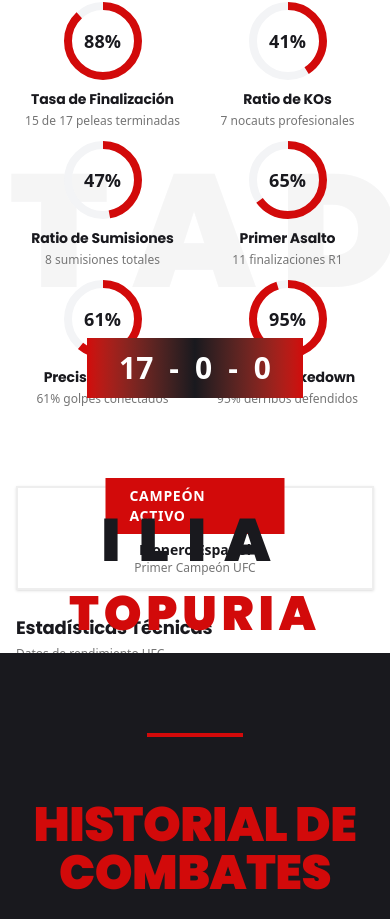
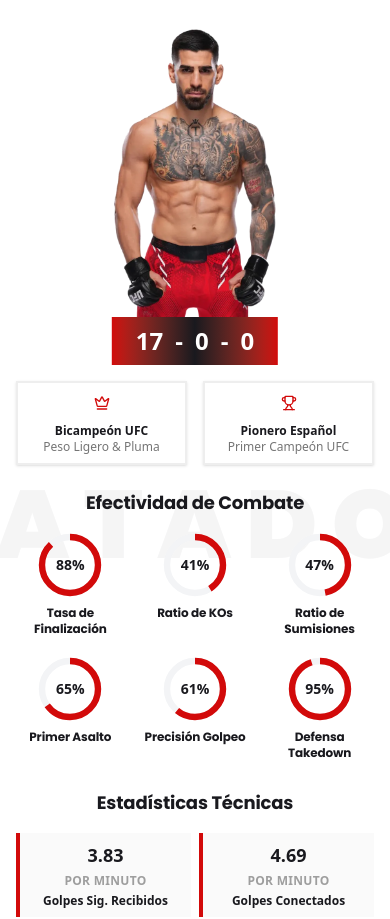
Before and after one commit to sebastiangrl/topuria-website, a Next.js app: page / in a window 390 px wide. Shown: the part 1035-1954 px from the top of the page. Built offline with nearby package versions, Linux system fonts and the light colour scheme.

Commit message:
Mobile fix

```diff
--- a/src/components/layout/header.tsx
+++ b/src/components/layout/header.tsx
@@ -33,8 +33,13 @@
       const currentSection = sections.find(section => {
         const element = document.getElementById(section)
         if (element) {
-          const rect = element.getBoundingClientRect()
-          return rect.top <= 100 && rect.bottom >= 100
+          try {
+            const rect = element.getBoundingClientRect()
+            return rect.top <= 100 && rect.bottom >= 100
+          } catch (error) {
+            console.warn(`Error getting bounds for section ${section}:`, error)
+            return false
+          }
         }
         return false
       })
@@ -60,6 +65,7 @@
         behavior: 'smooth'
       })
     }
+    // Cerrar el menú móvil después de hacer clic
     setIsMobileMenuOpen(false)
   }
 
@@ -256,7 +262,11 @@
                     transition={{ duration: 0.3, delay: index * 0.1 }}
                   >
                     <button
-                      onClick={() => scrollToSection(item.id)}
+                      onClick={(e) => {
+                        e.preventDefault()
+                        e.stopPropagation()
+                        scrollToSection(item.id)
+                      }}
                       className={cn(
                         'w-full text-left px-6 py-4 text-base font-bold uppercase tracking-wider transition-all duration-300',
                         'hover:bg-topuria-red/10 hover:text-topuria-red',
--- a/src/components/sections/fights-section.tsx
+++ b/src/components/sections/fights-section.tsx
@@ -45,7 +45,7 @@
     const fecha = new Date(fechaString)
     return fecha.toLocaleDateString('es-ES', {
       year: 'numeric',
-      month: 'long',
+      month: 'short',
       day: 'numeric'
     })
   }
@@ -54,11 +54,11 @@
     <section
       ref={sectionRef}
       id="career"
-      className="py-20 bg-topuria-black relative overflow-hidden"
+      className="py-12 lg:py-20 bg-topuria-black relative overflow-hidden"
     >
       {/* Background Title */}
       <div className="absolute inset-0 flex items-center justify-center pointer-events-none">
-        <h1 className="text-[20vw] md:text-[15vw] lg:text-[12vw] font-black text-gray-700/30 select-none">
+        <h1 className="text-[25vw] md:text-[20vw] lg:text-[12vw] font-black text-gray-700/20 select-none">
           COMBATES
         </h1>
       </div>
@@ -67,36 +67,126 @@
         variants={containerVariants}
         initial="hidden"
         animate={isInView ? "visible" : "hidden"}
-        className="container mx-auto px-6 lg:px-8 relative z-10"
+        className="container mx-auto px-4 lg:px-8 relative z-10"
       >
-        {/* Header - Solo línea roja */}
-        <motion.div variants={itemVariants} className="text-center mb-16">
-          <div className="w-24 h-1 bg-topuria-red mx-auto"></div>
+        {/* Header */}
+        <motion.div variants={itemVariants} className="text-center mb-8 lg:mb-16">
+          <div className="w-16 lg:w-24 h-1 bg-topuria-red mx-auto"></div>
         </motion.div>
 
         {/* Main Content */}
-        <div className="space-y-16">
+        <div className="space-y-8 lg:space-y-16">
 
-          {/* Título Llamativo - Una sola línea */}
+          {/* Título */}
           <motion.div variants={itemVariants} className="text-center">
-            <h2 className="text-5xl md:text-6xl lg:text-7xl font-black text-topuria-red">
+            <h2 className="text-3xl md:text-4xl lg:text-7xl font-black text-topuria-red leading-tight">
               HISTORIAL DE COMBATES
             </h2>
-            <div className="w-32 h-1 bg-topuria-red mx-auto mt-6"></div>
+            <div className="w-20 lg:w-32 h-1 bg-topuria-red mx-auto mt-4 lg:mt-6"></div>
           </motion.div>
 
-          {/* VS Layout */}
-          <motion.div variants={itemVariants} className="relative">
-
-            {/* Fight Selection Slider - JUSTO encima del VS */}
-            <div className="mb-4">
+          {/* Fight Selection Slider */}
+          <motion.div variants={itemVariants}>
             <FightSlider
               peleas={peleasProfesionales}
               peleaSeleccionada={peleaSeleccionada}
               onSelectPelea={setPeleaSeleccionada}
             />
+          </motion.div>
+
+          {/* MOBILE LAYOUT */}
+          <div className="lg:hidden">
+            <motion.div
+              key={peleaSeleccionada.id}
+              initial={{ opacity: 0 }}
+              animate={{ opacity: 1 }}
+              transition={{ duration: 0.5 }}
+              className="space-y-8"
+            >
+              {/* Event Info */}
+              <div className="text-center space-y-4">
+                <div className="bg-topuria-red text-topuria-white px-4 py-2 font-bold text-sm uppercase tracking-wide inline-block">
+                  {peleaSeleccionada.evento}
                 </div>
 
+                <div className="space-y-2 text-topuria-white text-sm">
+                  <div className="flex items-center justify-center gap-2">
+                    <Calendar className="w-4 h-4" />
+                    <span>{formatearFecha(peleaSeleccionada.fecha)}</span>
+                  </div>
+                  <div className="flex items-center justify-center gap-2">
+                    <MapPin className="w-4 h-4" />
+                    <span className="text-center">{peleaSeleccionada.ubicacion}</span>
+                  </div>
+                </div>
+              </div>
+
+              {/* VS Section */}
+              <div className="text-center">
+                <div className="text-5xl md:text-6xl font-black text-topuria-red mb-4">
+                  VS
+                </div>
+
+                <div className="grid grid-cols-3 gap-1 text-xs max-w-xs mx-auto">
+                  <div className="bg-gray-800 p-2 text-topuria-white">
+                    <div className="font-bold text-xs">{peleaSeleccionada.metodo}</div>
+                    <div className="text-xs text-gray-400">MÉTODO</div>
+                  </div>
+                  <div className="bg-gray-800 p-2 text-topuria-white">
+                    <div className="font-bold text-xs">R{peleaSeleccionada.asalto}</div>
+                    <div className="text-xs text-gray-400">ASALTO</div>
+                  </div>
+                  <div className="bg-gray-800 p-2 text-topuria-white">
+                    <div className="font-bold text-xs">{peleaSeleccionada.tiempo}</div>
+                    <div className="text-xs text-gray-400">TIEMPO</div>
+                  </div>
+                </div>
+              </div>
+
+              {/* Fighters */}
+              <div className="grid grid-cols-1 md:grid-cols-2 gap-6">
+                {/* Topuria */}
+                <FighterCard
+                  nombre="Ilia Topuria"
+                  imagen="/images/combates/topuria-fight.png"
+                  resultado={peleaSeleccionada.resultado === 'Victoria' ? 'GANADOR' : 'PERDEDOR'}
+                  isWinner={peleaSeleccionada.resultado === 'Victoria'}
+                  onClick={() => setModalAbierto(true)}
+                  stats={peleaSeleccionada.stats}
+                  fighterData={{
+                    record: topuriaData.record,
+                    altura: topuriaData.altura,
+                    alcance: topuriaData.alcance,
+                    edad: topuriaData.edad,
+                    nacionalidad: topuriaData.nacionalidad
+                  }}
+                  isMobile={true}
+                />
+
+                {/* Oponente */}
+                <FighterCard
+                  nombre={peleaSeleccionada.oponente}
+                  imagen={peleaSeleccionada.imagenOponente}
+                  resultado={peleaSeleccionada.resultado === 'Victoria' ? 'PERDEDOR' : 'GANADOR'}
+                  isWinner={peleaSeleccionada.resultado !== 'Victoria'}
+                  onClick={() => setModalOponente(true)}
+                  stats={peleaSeleccionada.oponenteStats}
+                  fighterData={{
+                    record: peleaSeleccionada.oponenteStats.record,
+                    altura: peleaSeleccionada.oponenteStats.altura,
+                    alcance: peleaSeleccionada.oponenteStats.alcance,
+                    edad: peleaSeleccionada.oponenteStats.edad,
+                    nacionalidad: peleaSeleccionada.oponenteStats.nacionalidad
+                  }}
+                  isMobile={true}
+                />
+              </div>
+            </motion.div>
+          </div>
+
+          {/* DESKTOP LAYOUT */}
+          <div className="hidden lg:block">
+            <motion.div variants={itemVariants} className="relative">
               <motion.div
                 key={peleaSeleccionada.id}
                 initial={{ opacity: 0 }}
@@ -105,7 +195,7 @@
                 className="grid grid-cols-3 gap-8 items-center min-h-[600px]"
               >
 
-              {/* Topuria - Ganador/Perdedor */}
+                {/* Topuria */}
                 <FighterCard
                   nombre="Ilia Topuria"
                   imagen="/images/combates/topuria-fight.png"
@@ -161,7 +251,7 @@
                   </div>
                 </div>
 
-              {/* Oponente - Ganador/Perdedor */}
+                {/* Oponente */}
                 <FighterCard
                   nombre={peleaSeleccionada.oponente}
                   imagen={peleaSeleccionada.imagenOponente}
@@ -180,9 +270,10 @@
               </motion.div>
             </motion.div>
           </div>
+        </div>
       </motion.div>
 
-      {/* Modals con transición de imagen */}
+      {/* Modals */}
       <FightModal
         pelea={peleaSeleccionada}
         isOpen={modalAbierto}
@@ -198,17 +289,6 @@
         isTopuria={false}
         fighterImage={peleaSeleccionada.imagenOponente}
       />
-
-      {/* Estilos para el scrollbar */}
-      <style jsx global>{`
-        .scrollbar-hide {
-          -ms-overflow-style: none;
-          scrollbar-width: none;
-        }
-        .scrollbar-hide::-webkit-scrollbar {
-          display: none;
-        }
-      `}</style>
     </section>
   )
 }
--- a/src/components/sections/hero-section.tsx
+++ b/src/components/sections/hero-section.tsx
@@ -209,7 +209,7 @@
               className="text-center"
             >
               <button
-                onClick={() => scrollToSection('about')}
+                onClick={() => scrollToSection('stats')}
                 className="bg-transparent border-2 border-topuria-gold/60 text-topuria-white/90 px-8 py-4 rounded-full font-bold uppercase tracking-widest text-sm hover:bg-topuria-gold/10 hover:border-topuria-gold transition-all duration-500 hover:scale-105"
               >
                 Conoce al Bicampeón
@@ -231,7 +231,7 @@
           animate={{ y: [0, 8, 0] }}
           transition={{ duration: 2, repeat: Infinity, ease: "easeInOut" }}
           className="flex flex-col items-center space-y-2 text-topuria-white/40 cursor-pointer hover:text-topuria-white/60 transition-colors"
-          onClick={() => scrollToSection('about')}
+          onClick={() => scrollToSection('stats')}
         >
           <span className="text-xs uppercase tracking-widest mb-2">Scroll</span>
           <ArrowDown className="w-4 h-4" />
--- a/src/components/sections/stats-section.tsx
+++ b/src/components/sections/stats-section.tsx
@@ -185,11 +185,11 @@
   return (
     <div ref={elementRef} className="text-center group cursor-pointer">
       <motion.div
-        className="relative w-20 h-20 mx-auto mb-2"
+        className="relative w-16 h-16 lg:w-20 lg:h-20 mx-auto mb-2"
         whileHover={{ scale: 1.05 }}
         transition={{ duration: 0.2 }}
       >
-        <svg className="w-20 h-20 transform -rotate-90" viewBox="0 0 80 80">
+        <svg className="w-16 h-16 lg:w-20 lg:h-20 transform -rotate-90" viewBox="0 0 80 80">
           <circle
             cx="40"
             cy="40"
@@ -212,7 +212,7 @@
         </svg>
 
         <div className="absolute inset-0 flex flex-col items-center justify-center">
-          <div className="text-lg font-black text-topuria-black">
+          <div className="text-sm lg:text-lg font-black text-topuria-black">
             {Math.round(currentPercentage)}%
           </div>
         </div>
@@ -222,10 +222,10 @@
         whileHover={{ y: -1 }}
         transition={{ duration: 0.2 }}
       >
-        <h4 className="font-bold text-topuria-black text-sm mb-1 group-hover:text-topuria-red transition-colors duration-200">
+        <h4 className="font-bold text-topuria-black text-xs lg:text-sm mb-1 group-hover:text-topuria-red transition-colors duration-200">
           {stat.label}
         </h4>
-        <p className="text-xs text-gray-600 leading-tight">
+        <p className="text-xs text-gray-600 leading-tight hidden lg:block">
           {stat.description}
         </p>
       </motion.div>
@@ -278,9 +278,9 @@
       animate={isInView ? { opacity: 1, y: 0 } : { opacity: 0, y: 20 }}
       transition={{ delay: index * 0.1, duration: 0.5 }}
       whileHover={{ y: -2, scale: 1.02 }}
-      className="text-center p-3 bg-gray-50 border-l-4 border-topuria-red hover:bg-gray-100 transition-all duration-300 cursor-pointer group"
+      className="text-center p-2 lg:p-3 bg-gray-50 border-l-4 border-topuria-red hover:bg-gray-100 transition-all duration-300 cursor-pointer group"
     >
-      <div className="text-2xl font-black text-topuria-black mb-1 group-hover:text-topuria-red transition-colors duration-200">
+      <div className="text-lg lg:text-2xl font-black text-topuria-black mb-1 group-hover:text-topuria-red transition-colors duration-200">
         {currentValue}
       </div>
       <div className="text-xs text-gray-500 uppercase tracking-wide mb-1 font-bold">
@@ -303,12 +303,12 @@
       initial={{ opacity: 0, scale: 0.8 }}
       animate={isInView ? { opacity: 1, scale: 1 } : { opacity: 0, scale: 0.8 }}
       transition={{ delay: 1.0 + delay, duration: 0.6 }}
-      className="bg-topuria-white border-2 border-gray-200 p-3 shadow-sm hover:border-topuria-red transition-all duration-300 text-center hover:shadow-lg"
+      className="bg-topuria-white border-2 border-gray-200 p-2 lg:p-3 shadow-sm hover:border-topuria-red transition-all duration-300 text-center hover:shadow-lg"
     >
-      <div className="w-8 h-8 mx-auto mb-2 flex items-center justify-center text-topuria-red">
-        <card.icon className="w-5 h-5" />
+      <div className="w-6 h-6 lg:w-8 lg:h-8 mx-auto mb-2 flex items-center justify-center text-topuria-red">
+        <card.icon className="w-4 h-4 lg:w-5 lg:h-5" />
       </div>
-      <div className="text-sm font-bold text-topuria-black">{card.title}</div>
+      <div className="text-xs lg:text-sm font-bold text-topuria-black">{card.title}</div>
       <div className="text-xs text-gray-600">{card.subtitle}</div>
     </motion.div>
   )
@@ -322,7 +322,7 @@
     <section
       ref={sectionRef}
       id="stats"
-      className="h-screen bg-topuria-white relative overflow-hidden flex items-center"
+      className="min-h-screen lg:h-screen bg-topuria-white relative overflow-hidden flex items-center py-12 lg:py-0"
     >
       {/* Background "MATADOR" text */}
       <div className="absolute inset-0 flex items-center justify-center pointer-events-none z-10">
@@ -330,15 +330,117 @@
           initial={{ opacity: 0, scale: 0.8 }}
           animate={isInView ? { opacity: 0.04, scale: 1 } : { opacity: 0, scale: 0.8 }}
           transition={{ duration: 1, delay: 0.5 }}
-          className="text-[10rem] md:text-[12rem] lg:text-[14rem] xl:text-[16rem] font-black text-topuria-black leading-none"
+          className="text-[6rem] md:text-[8rem] lg:text-[12rem] xl:text-[16rem] font-black text-topuria-black leading-none"
           style={{ letterSpacing: '0.15em' }}
         >
           MATADOR
         </motion.h1>
       </div>
 
-      <div className="container mx-auto px-4 lg:px-6 relative z-20 h-full">
-        <div className="grid lg:grid-cols-3 gap-6 items-center h-full">
+      <div className="container mx-auto px-4 lg:px-6 relative z-20 w-full">
+
+        {/* MOBILE LAYOUT - Stack vertical */}
+        <div className="lg:hidden space-y-8">
+
+          {/* Mobile Header */}
+          <motion.div
+            initial={{ opacity: 0, y: -20 }}
+            animate={isInView ? { opacity: 1, y: 0 } : { opacity: 0, y: -20 }}
+            transition={{ duration: 0.8, delay: 0.2 }}
+            className="text-center mb-8"
+          >
+            {/* Champion Badge */}
+            <div className="bg-topuria-red text-topuria-white px-4 py-2 font-bold uppercase tracking-wider text-xs mb-4 inline-block">
+              Campeón Activo
+            </div>
+
+            {/* Title */}
+            <h2 className="text-5xl font-black text-topuria-black leading-none tracking-[0.2em] mb-2">
+              ILIA
+            </h2>
+            <h1 className="text-4xl font-black text-topuria-red leading-none tracking-[0.1em]">
+              TOPURIA
+            </h1>
+          </motion.div>
+
+          {/* Mobile Fighter Image */}
+          <motion.div
+            initial={{ opacity: 0, scale: 0.9 }}
+            animate={isInView ? { opacity: 1, scale: 1 } : { opacity: 0, scale: 0.9 }}
+            transition={{ duration: 1, delay: 0.3 }}
+            className="relative mx-auto"
+          >
+            <div className="relative h-80 w-64 mx-auto">
+              <Image
+                src="/images/ilia-hero.webp"
+                alt="Ilia Topuria - El Matador"
+                fill
+                className="object-contain object-bottom"
+                priority
+              />
+            </div>
+
+            {/* Record overlay */}
+            <div className="absolute -bottom-4 left-1/2 transform -translate-x-1/2 bg-gradient-to-r from-topuria-red via-topuria-black to-topuria-red text-topuria-white font-black text-2xl px-6 py-2 z-10">
+              <div className="flex items-center gap-3">
+                <span>17</span>
+                <span>-</span>
+                <span>0</span>
+                <span>-</span>
+                <span>0</span>
+              </div>
+            </div>
+          </motion.div>
+
+          {/* Mobile Mini Cards */}
+          <div className="grid grid-cols-2 gap-4 mb-6">
+            {leftMiniCards.map((card, index) => (
+              <MiniCardComponent key={index} card={card} delay={0} />
+            ))}
+            {rightMiniCards.map((card, index) => (
+              <MiniCardComponent key={index} card={card} delay={0.2} />
+            ))}
+          </div>
+
+          {/* Mobile Stats - Combined */}
+          <motion.div
+            initial={{ opacity: 0, y: 20 }}
+            animate={isInView ? { opacity: 1, y: 0 } : { opacity: 0, y: 20 }}
+            transition={{ duration: 0.8, delay: 0.4 }}
+            className="space-y-6"
+          >
+            {/* Circular Stats */}
+            <div>
+              <h3 className="text-lg font-bold text-topuria-black mb-4 text-center">
+                Efectividad de Combate
+              </h3>
+              <div className="grid grid-cols-3 gap-4">
+                {circularStats.map((stat, index) => (
+                  <CircularProgress
+                    key={stat.id}
+                    stat={stat}
+                    delay={index * 100}
+                  />
+                ))}
+              </div>
+            </div>
+
+            {/* Simple Stats */}
+            <div>
+              <h3 className="text-lg font-bold text-topuria-black mb-4 text-center">
+                Estadísticas Técnicas
+              </h3>
+              <div className="grid grid-cols-2 gap-2">
+                {rightStats.map((stat, index) => (
+                  <StatCard key={stat.label} stat={stat} index={index} />
+                ))}
+              </div>
+            </div>
+          </motion.div>
+        </div>
+
+        {/* DESKTOP LAYOUT - Original grid */}
+        <div className="hidden lg:grid lg:grid-cols-3 gap-6 items-center h-full">
 
           {/* Left Panel */}
           <motion.div
@@ -347,7 +449,7 @@
             transition={{ duration: 0.8, delay: 0.2 }}
             className="space-y-4"
           >
-            {/* Mini card arriba - más visible */}
+            {/* Mini card arriba */}
             <div className="mb-6">
               {leftMiniCards.map((card, index) => (
                 <MiniCardComponent key={index} card={card} delay={0} />
@@ -381,7 +483,7 @@
             transition={{ duration: 1, delay: 0.3 }}
             className="relative flex flex-col items-center justify-center h-full"
           >
-            {/* Champion Badge - DETRÁS de la imagen */}
+            {/* Champion Badge */}
             <motion.div
               initial={{ opacity: 0, y: -20 }}
               animate={isInView ? { opacity: 1, y: 0 } : { opacity: 0, y: -20 }}
@@ -391,7 +493,7 @@
               Campeón Activo
             </motion.div>
 
-            {/* ILIA arriba en negro - MÁS GRANDE con spacing y CENTRADO */}
+            {/* ILIA arriba */}
             <motion.div
               initial={{ opacity: 0, y: -20 }}
               animate={isInView ? { opacity: 1, y: 0 } : { opacity: 0, y: -20 }}
@@ -403,7 +505,7 @@
               </h2>
             </motion.div>
 
-            {/* TOPURIA debajo en rojo */}
+            {/* TOPURIA debajo */}
             <motion.div
               initial={{ opacity: 0, y: -20 }}
               animate={isInView ? { opacity: 1, y: 0 } : { opacity: 0, y: -20 }}
@@ -438,7 +540,7 @@
               />
             </motion.div>
 
-            {/* Record at bottom - SOBRE la imagen */}
+            {/* Record at bottom */}
             <motion.div
               initial={{ opacity: 0, y: 20 }}
               animate={isInView ? { opacity: 1, y: 0 } : { opacity: 0, y: 20 }}
@@ -462,7 +564,7 @@
             transition={{ duration: 0.8, delay: 0.4 }}
             className="space-y-4"
           >
-            {/* Mini card arriba - más visible */}
+            {/* Mini card arriba */}
             <div className="mb-6">
               {rightMiniCards.map((card, index) => (
                 <MiniCardComponent key={index} card={card} delay={0.2} />
```
Also changed, not shown: src/components/sections/fights/fight-slider.tsx (+39 -21 lines), src/components/sections/fights/fighter-card.tsx (+28 -14 lines). Lines whose indentation alone changed are shown as unchanged.
